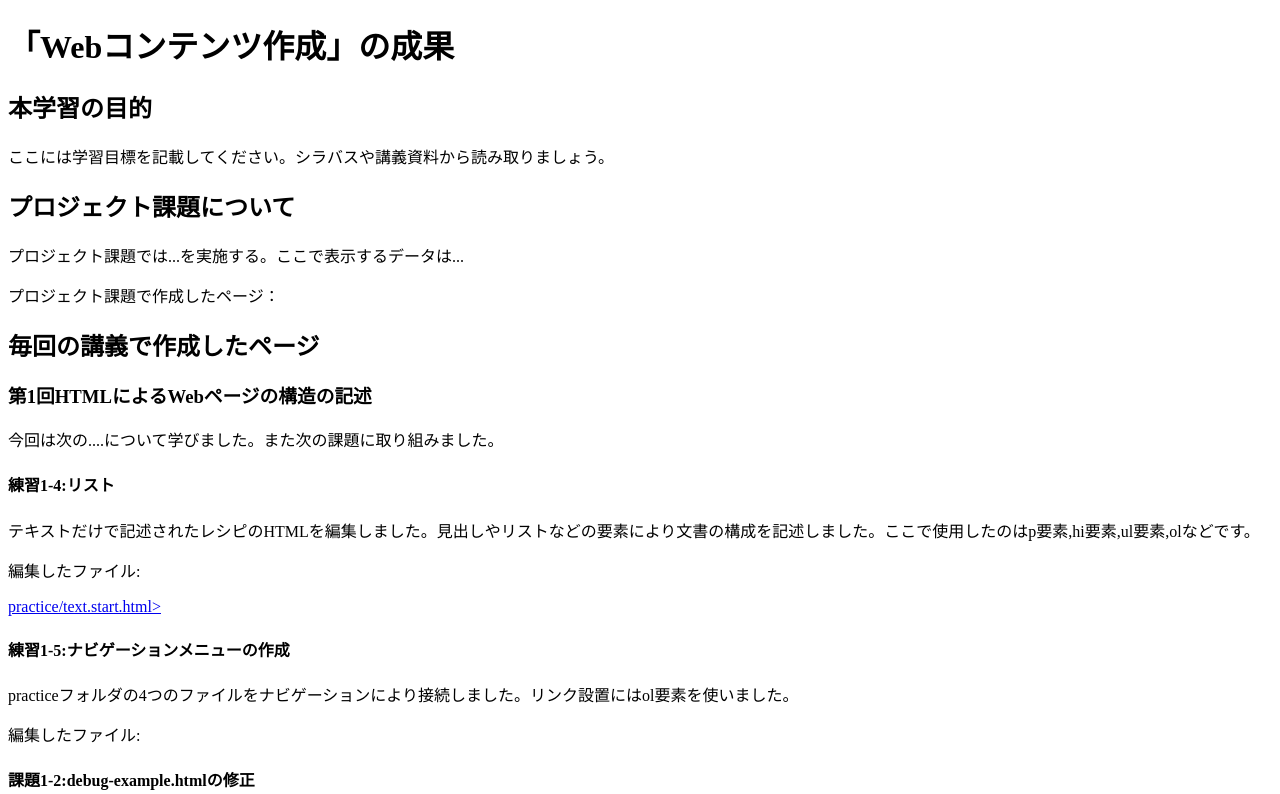
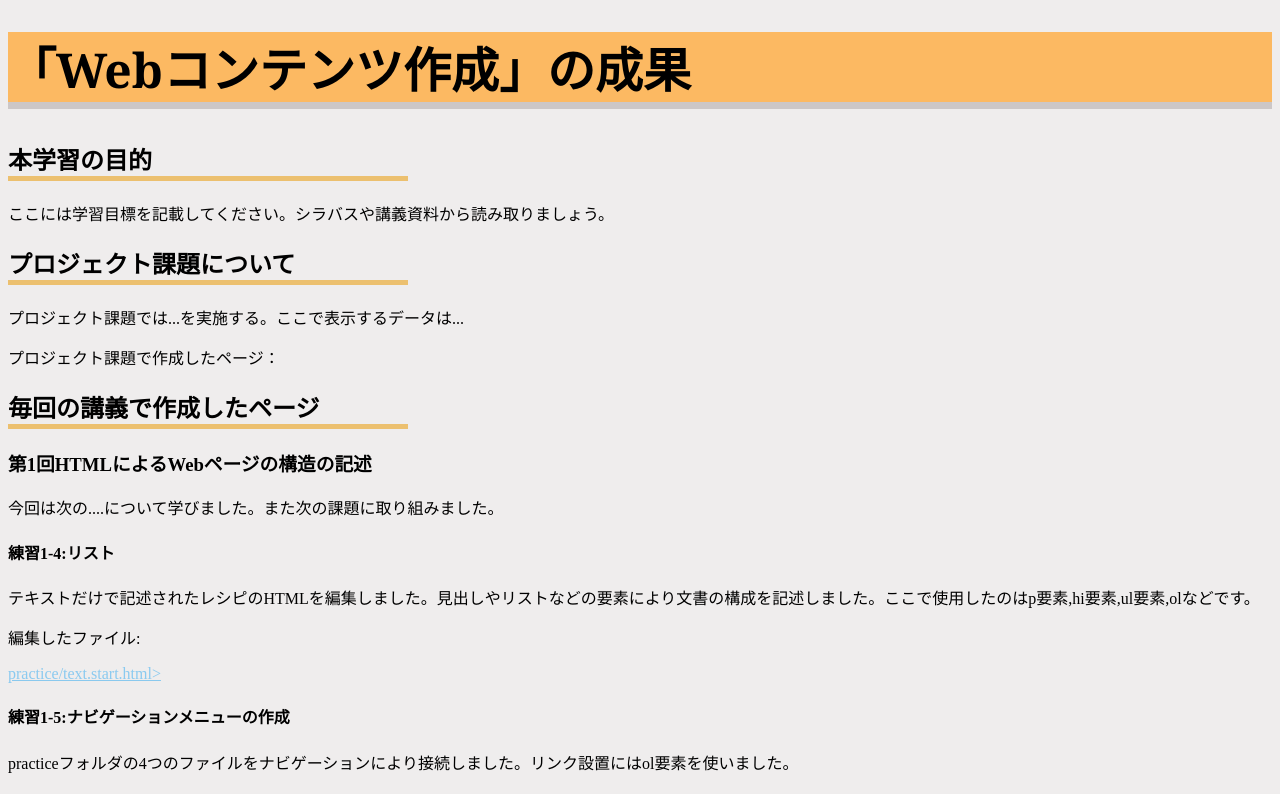
Before and after one commit to G186742021/medialabo, a plain HTML site: page index.html in a window 1280 px wide. Shown: the top 794 px of the page. Drawn offline with Linux system fonts and the light colour scheme.

Commit message:
6月16日に課題

```diff
--- a/index.html
+++ b/index.html
@@ -3,6 +3,7 @@
   <head>
     <meta charset="utf-8">
     <h1>「Webコンテンツ作成」の成果</h1>
+    <link rel="stylesheet" href="style.css">
   </head>
   <body>
     <h2>本学習の目的</h2>
--- /dev/null
+++ b/practice-css/style.css
@@ -0,0 +1,60 @@
+/* General styles */
+
+html {
+  font-family: 'Helvetica neue', Arial, 'sans serif';
+  font-size: 20px;
+}
+
+body {
+  width: 80em;
+  margin: 0 auto;
+}
+
+/* Typography */
+
+h1 {
+  font-size: 4em;
+}
+
+h2 {
+  font-size: 3.2em;
+}
+
+pli {
+  font-size: 1.7em;
+}
+
+/*+++ more specific section styles +++*/
+
+/* header and footer */
+
+header, footer {
+  background-color: teal;
+  height: 10em;
+  padding: 2em;
+}
+
+h1, footer p {
+  margin: 0px;
+}
+
+h1 {
+  text-align: center;
+  padding: 0.5em 0;
+}
+
+/* main content */
+
+main {
+  padding: 2em;
+}
+
+main p, main li {
+  line-height: 2;
+  font-size:16px;
+}
+
+img {
+  float: right;
+  margin: 1.2em 2em;
+}
--- a/style.css
+++ b/style.css
@@ -1,3 +1,25 @@
-p {
-    color: green;
+h1{
+    font-size: 3em;
+font-family: Georgia, 'Times New Roman', Times, serif;
+    background-color: rgb(252, 185, 98);
+    border-bottom: 7px solid rgb(204, 199, 199)
 }
+h2{
+
+    width: 400px;
+    border-bottom: 5px solid rgba(235, 172, 54, 0.685);
+}
+body{
+    background-color: rgba(216, 212, 212, 0.397);
+}
+a:link {
+    color: rgba(93, 186, 240, 0.692);
+  }
+
+  a:visited {
+    color: rgb(245, 85, 46);
+  }
+
+  a:hover {
+    text-decoration: none;
+  }
```
Also changed, not shown: practice-css/index(1).html (added, +35 -0 lines), practice-css/logo.png (added).
